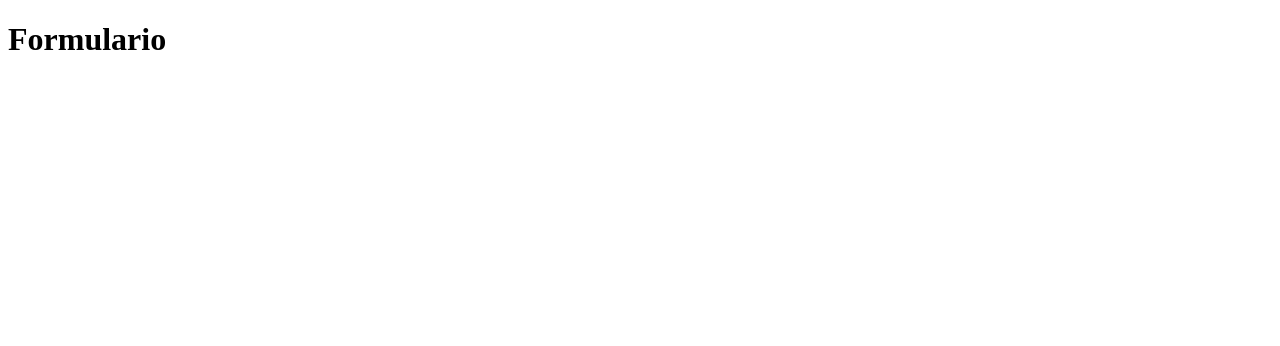
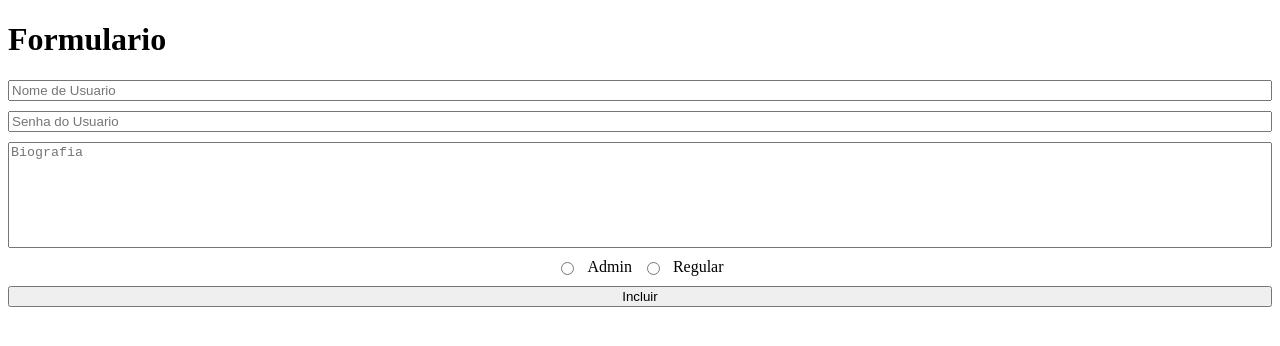
Before and after one commit to BobSkywalker/Curso-Javascript-Puro, a website: page HTML/form/index.html in a window 1280 px wide. Drawn offline with Linux system fonts and the light colour scheme.

Commit message:
Backends

```diff
--- a/HTML/CSS/styleOfIndex.css
+++ b/HTML/CSS/styleOfIndex.css
@@ -48,7 +48,8 @@ footer h1 {
 #content {
   display: flex;
   justify-content: center;
-  align-items: center;
   margin-top: 100px;
   color: aliceblue;
+  align-items: center;
+  flex-direction: column;
 }
--- a/HTML/form/index.html
+++ b/HTML/form/index.html
@@ -1,11 +1,57 @@
 <!DOCTYPE html>
 <html lang="en">
-<head>
-    <meta charset="UTF-8">
-    <meta name="viewport" content="width=device-width, initial-scale=1.0">
+  <head>
+    <meta charset="UTF-8" />
+    <meta name="viewport" content="width=device-width, initial-scale=1.0" />
     <title>Form</title>
-</head>
-<body>
+  </head>
+  <style>
+    form {
+      display: flex;
+      justify-content: center;
+      align-content: center;
+      flex-direction: column;
+      gap: 10px;
+    }
+    textarea {
+      resize: none;
+      overflow-y: hidden;
+      height: 100px;
+    }
+    div {
+      display: flex;
+      flex-direction: row;
+      gap: 10px;
+      justify-content: center;
+      align-items: center;
+    }
+  </style>
+  <body>
     <h1>Formulario</h1>
-</body>
+
+    <form action="http://localhost:3030/usuarios" method="POST">
+      <input
+        type="text"
+        name="nome"
+        id="inputName"
+        placeholder="Nome de Usuario"
+      />
+      <input
+        type="password"
+        name="senha"
+        id="inputPassword"
+        placeholder="Senha do Usuario"
+      />
+      <textarea
+        name="Biografia"
+        id="inputBio"
+        placeholder="Biografia"
+      ></textarea>
+      <div>
+        <input type="radio" name="tipo" /> Admin
+        <input type="radio" name="tipo" /> Regular
+      </div>
+      <button id="submit">Incluir</button>
+    </form>
+  </body>
 </html>
--- a/HTML/form/package.json
+++ b/HTML/form/package.json
@@ -12,6 +12,7 @@
   "description": "",
   "dependencies": {
     "body-parser": "^1.20.3",
-    "express": "^4.21.1"
+    "express": "^4.21.1",
+    "nodemon": "^3.1.7"
   }
 }
```
Also changed, not shown: HTML/exercicios/links.html (added, +22 -0 lines), HTML/form/server.js (+12 -0 lines), HTML/index.html (+2 -0 lines), 1 other file.
